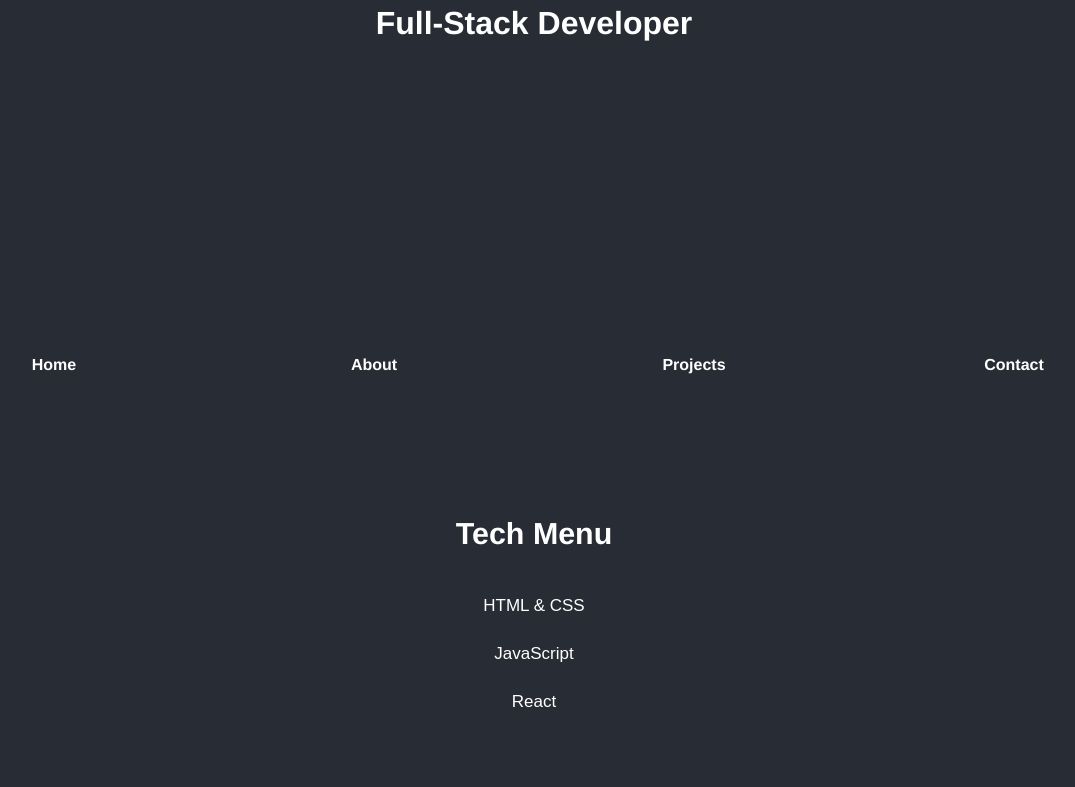
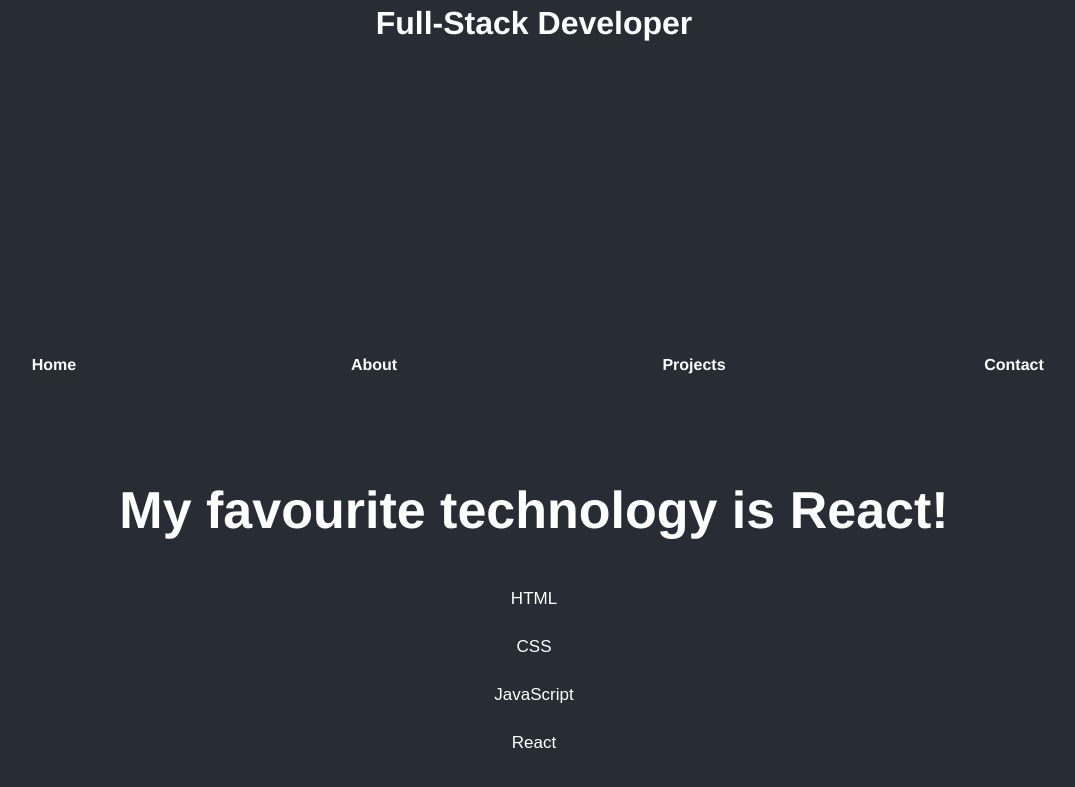
Before and after one commit to bgrando24/portfolio-deploy, a React (Create React App) app: page / in a window 1280 px wide. Shown: the part 309-1096 px from the top of the page, without its empty margins (106-1181 px from the left). Built offline with nearby package versions, Linux system fonts and the light colour scheme.

Commit message:
Changed tech menu structure.

```diff
--- a/src/App.js
+++ b/src/App.js
@@ -10,23 +10,23 @@
 // components imported
 import NavBar from './NavBar.js';
 import Heading from './Heading.js';
-import TechMenu from './TechMenu.js';
+import {TechMenu_Parent} from './TechMenu/TechMenu-Parent.js';
 
 // imported styles
 import './App.css';
 import './NavBar.css';
 import './Heading.css';
-import './TechMenu.css';
+import './TechMenu/styles/TechMenu-Parent.css';
+import React from 'react';
 
 
 
 
 
-
-
-function App() {
-  return (
-    <div className="App">
+export class App extends React.Component {
+  render() {
+    return(
+      <div className="App">
 
       <Heading />
 
@@ -34,14 +34,10 @@
 
       <header className="App-header">
 
-          <TechMenu />
+          <TechMenu_Parent />
 
       </header>
     </div>
-  );
+    );
+  }
 };
-
-
-
-// exporting components
-export default App;
--- a/src/TechMenu.js
+++ /dev/null
@@ -1,37 +0,0 @@
-import React from "react";
-
-
-class TechMenuItems extends React.Component {
-
-    handleClick() {
-        window.alert("hi!");
-    }
-
-    render () {
-        return (
-        <div class='techmenu-items-div'>
-            <button onClick = {this.handleClick}>HTML & CSS</button>
-            <br/>
-            <button>JavaScript</button>
-            <br/>
-            <button>React</button>
-        </div>
-        );
-    }
-};
-
-
-
-
-
-function TechMenu() {
-    return(
-        <div class='techmenu-div'>
-            <h3>Tech Menu</h3>
-            <TechMenuItems />
-        </div>
-    );
-};
-
-
-export default TechMenu;
--- /dev/null
+++ b/src/TechMenu/TechMenu-Interface.js
@@ -0,0 +1,32 @@
+import React from 'react';
+
+// The tech menu interface handles allowing the user to change the parent's state
+export class TechMenu_Interface extends React.Component {
+    constructor() {
+        super();
+
+        this.handleTechChange = this.handleTechChange.bind(this);
+    }
+
+    // This method handles the fact that the 'handleClick' method is given an event object due to event listener
+    handleTechChange(e) {
+        const newTech = e.target.value;
+        this.props.onClick(newTech);
+    }
+
+    render() {
+        return(
+            <div className='techmenu-items-div'>
+                <button onClick={this.handleTechChange} value="HTML">HTML</button>
+                <br/>
+                <button onClick={this.handleTechChange} value="CSS">CSS</button>
+                <br/>
+                <button onClick={this.handleTechChange} value="JavaScript">JavaScript</button>
+                <br/>
+                <button onClick={this.handleTechChange} value="React">React</button>
+                <br/>
+             </div>
+        );
+    }
+
+};
--- /dev/null
+++ b/src/TechMenu/TechMenu-Parent.js
@@ -0,0 +1,43 @@
+import React from "react";
+import { TechMenu_Interface } from "./TechMenu-Interface";
+import { TechMenu_View } from "./TechMenu-View";
+
+
+
+
+
+
+// The TechMenu_Parent controls the state of the tech menu data (what is to be displayed)
+export class TechMenu_Parent extends React.Component {
+
+    // used for setting a random tech in the 'TechMenu-View'
+    techArray = ["HTML", "CSS", "JavaScript", "React"]
+
+    // generates random index number used to pick a technology string from above array
+    randomTech = Math.floor(Math.random() * this.techArray.length);
+
+    constructor() {
+        super();
+        this.state = { technology: this.techArray[this.randomTech] };
+
+        // necessary for the below method
+        this.handleClick = this.handleClick.bind(this);
+    }
+
+    // event handler sets the state of the 'technology' state property
+    // This will be passed to the interface component as a prop
+    handleClick(tech) {
+        this.setState( {technology: tech} );
+    }
+
+
+    render() {
+        return (
+            <div className='techmenu-div'>
+                <TechMenu_View tech={this.state.technology} />
+
+                <TechMenu_Interface onClick={this.handleClick} />
+            </div>
+        );
+    }
+};
--- /dev/null
+++ b/src/TechMenu/TechMenu-View.js
@@ -0,0 +1,12 @@
+import React from 'react';
+
+export class TechMenu_View extends React.Component {
+
+    render() {
+        return(
+            <div>
+                <h1>My favourite technology is {this.props.tech}!</h1>
+            </div>
+        );
+    }
+};
--- a/src/index.js
+++ b/src/index.js
@@ -1,7 +1,7 @@
 import React from 'react';
 import ReactDOM from 'react-dom';
 import './index.css';
-import App from './App';
+import {App} from './App';
 import reportWebVitals from './reportWebVitals';
 
 // const root = ReactDOM.createRoot(document.getElementById('root'));
```
Also changed, not shown: src/TechMenu/styles/TechMenu-Interface.css (added), src/TechMenu/styles/TechMenu-Parent.css (renamed from src/TechMenu.css), src/TechMenu/styles/TechMenu-View.css (added).
